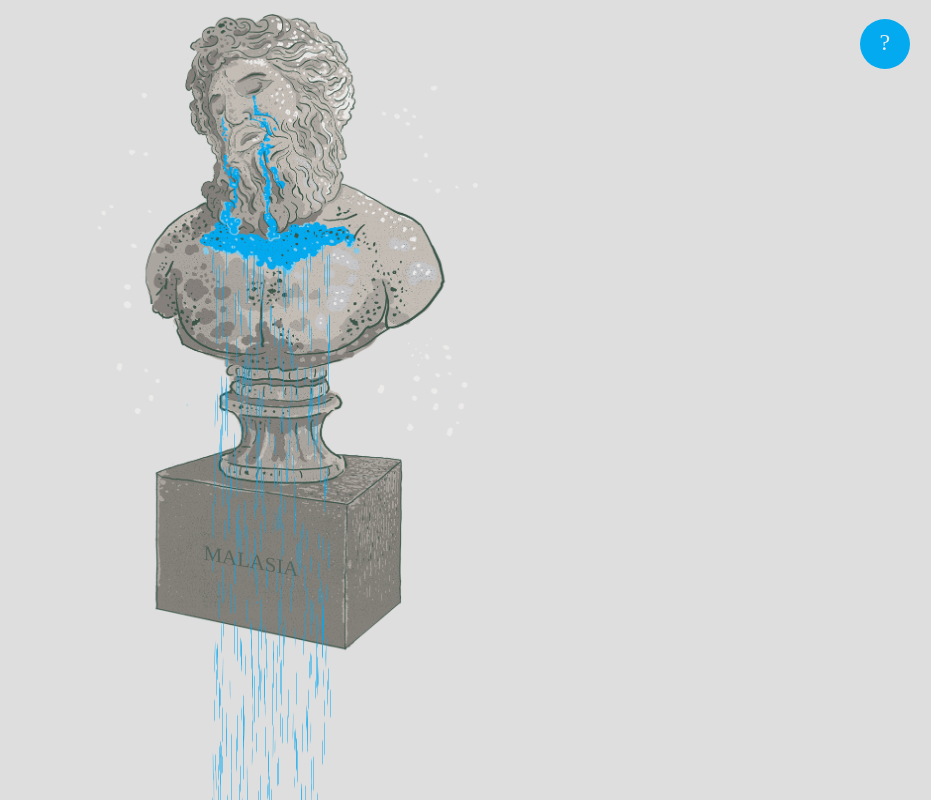
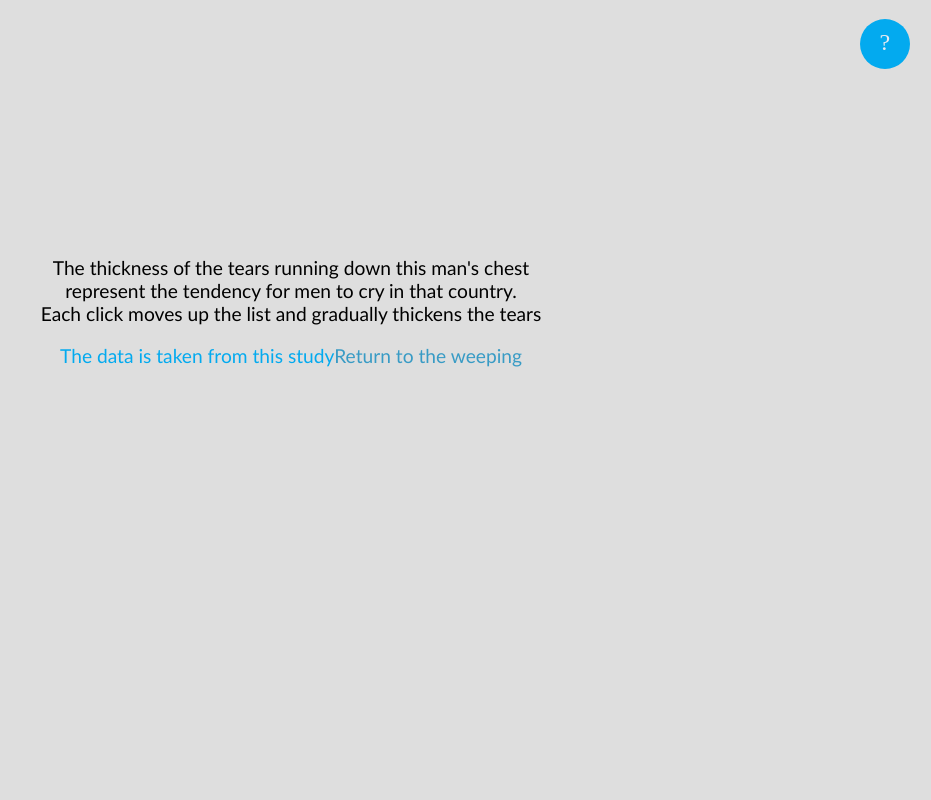
Before and after one commit to davidjumble/male-tears, a React (Create React App) app: page /info in a window 1280 px wide. Shown: the top 800 px of the page, without its empty margins (349-1280 px from the left). Built offline with nearby package versions, Linux system fonts and the light colour scheme.

Commit message:
info added

```diff
--- a/package.json
+++ b/package.json
@@ -6,6 +6,7 @@
     "react": "^16.4.1",
     "react-aspect-ratio": "^1.0.31",
     "react-dom": "^16.4.1",
+    "react-router-dom": "^4.3.1",
     "react-scripts": "1.1.4"
   },
   "scripts": {
--- a/src/App.css
+++ b/src/App.css
@@ -6,6 +6,8 @@ light blue 134 203 232 */
 /* * {
   border: solid 5px cyan;
 } */
+
+/* need to add -webkit-tap-highlight-color: transparent;   to no highlight class this is the chrome andrios cover*/
 
 .info-button {
   text-align: center;
@@ -16,6 +18,7 @@ light blue 134 203 232 */
   width: 50px;
   height: 50px;
   border-radius: 50%;
+  z-index: 4;
 }
 
 .question-mark {
@@ -26,11 +29,37 @@ light blue 134 203 232 */
   font-size: 150%;
 }
 
+#study-link {
+  font-family: "Gill Sans", "Gill Sans MT", Calibri, "Trebuchet MS", sans-serif;
+  font-size: 120%;
+  color: rgb(3 170 239);
+  text-decoration: none;
+}
+
+#return {
+  font-family: "Gill Sans", "Gill Sans MT", Calibri, "Trebuchet MS", sans-serif;
+  font-size: 120%;
+  color: rgb(56, 155, 197);
+  text-decoration: none;
+}
+
+.form {
+  margin-top: 20%;
+  font-family: "Gill Sans", "Gill Sans MT", Calibri, "Trebuchet MS", sans-serif;
+  font-size: 120%;
+}
+
 .container {
   position: relative;
 }
 
 .bust {
+  -webkit-touch-callout: none;
+  -webkit-user-select: none;
+  -khtml-user-select: none;
+  -moz-user-select: none;
+  -ms-user-select: none;
+  user-select: none;
   position: relative;
   text-align: center;
   display: block;
@@ -52,7 +81,7 @@ light blue 134 203 232 */
   position: absolute;
   top: 243px;
   margin-left: -80px;
-  height: 200%;
+  height: 150%;
   width: 30%;
   z-index: 2;
 }
@@ -69,5 +98,5 @@ light blue 134 203 232 */
   -ms-transform: skewY(10deg); /* IE 9 */
   -webkit-transform: skewY(10deg); /* Safari 3-8 */
   transform: skewY(10deg);
-  z-index: 8;
+  z-index: 3;
 }
--- a/src/App.js
+++ b/src/App.js
@@ -1,12 +1,25 @@
 import React, { Component } from "react";
 
 import "./App.css";
-
+import Form from "./components/Form.js";
 import Bust from "./components/Bust.js";
+import { BrowserRouter as Router, Route, Link } from "react-router-dom";
 
 class App extends Component {
   render() {
-    return <Bust />;
+    return (
+      <Router>
+        <div>
+          <Link to="/info">
+            <div href className="info-button">
+              <span className="question-mark">?</span>
+            </div>
+          </Link>
+          <Route exact path="/" component={Bust} />
+          <Route exact path="/info" component={Form} />
+        </div>
+      </Router>
+    );
   }
 }
 
--- a/src/components/Bust.js
+++ b/src/components/Bust.js
@@ -6,7 +6,7 @@ class Bust extends Component {
   state = {
     country: 0,
     countries: [
-      ["MALASIA", 1],
+      ["MALAYSIA", 1],
       ["POLAND", 2],
       ["ICELAND", 3],
       ["SWITZERLAND", 4],
@@ -64,9 +64,6 @@ class Bust extends Component {
           this.handleClick(event);
         }}
       >
-        <div className="info-button">
-          <span className="question-mark">?</span>
-        </div>
         <div className="tear-container">
           <img className="bust" src={bust} />
           <Tears tearQuantity={this.state.country + 10} />
--- /dev/null
+++ b/src/components/Form.js
@@ -0,0 +1,25 @@
+import React from "react";
+
+const Form = () => {
+  console.log("click working");
+  return (
+    <div>
+      <p className="form">
+        The thickness of the tears running down this man's chest <br />{" "}
+        represent the tendency for men to cry in that country. <br />Each click
+        moves up the list and gradually thickens the tears
+      </p>
+      <a
+        id="study-link"
+        href="https://www.researchgate.net/publication/254081226_Culture_and_Crying"
+      >
+        The data is taken from this study
+      </a>
+      <a id="return" href="http://tearstearstears.herokuapp.com/">
+        Return to the weeping
+      </a>
+    </div>
+  );
+};
+
+export default Form;
```
Also changed, not shown: 2 other files (tests, documents, lock files or other folders).
